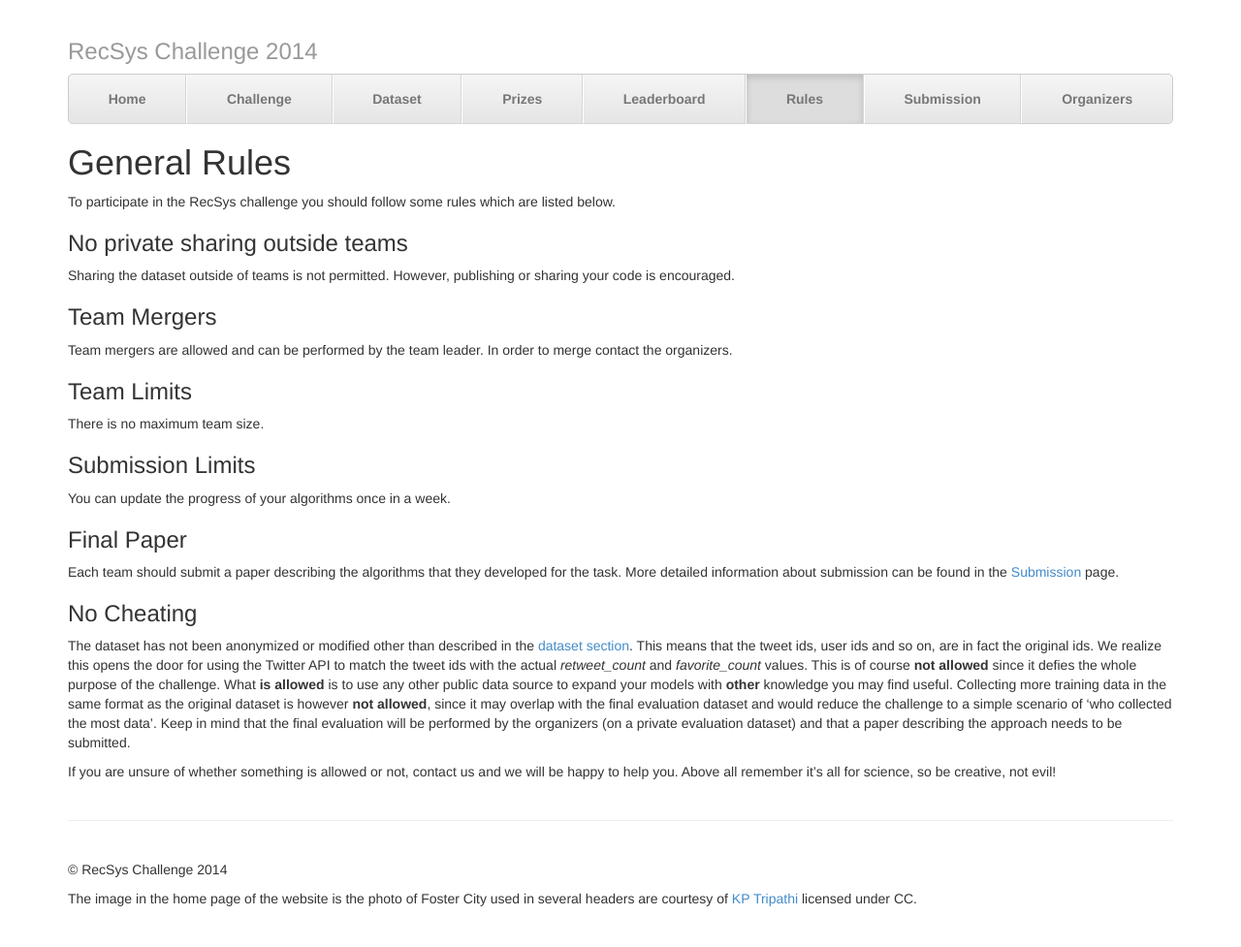
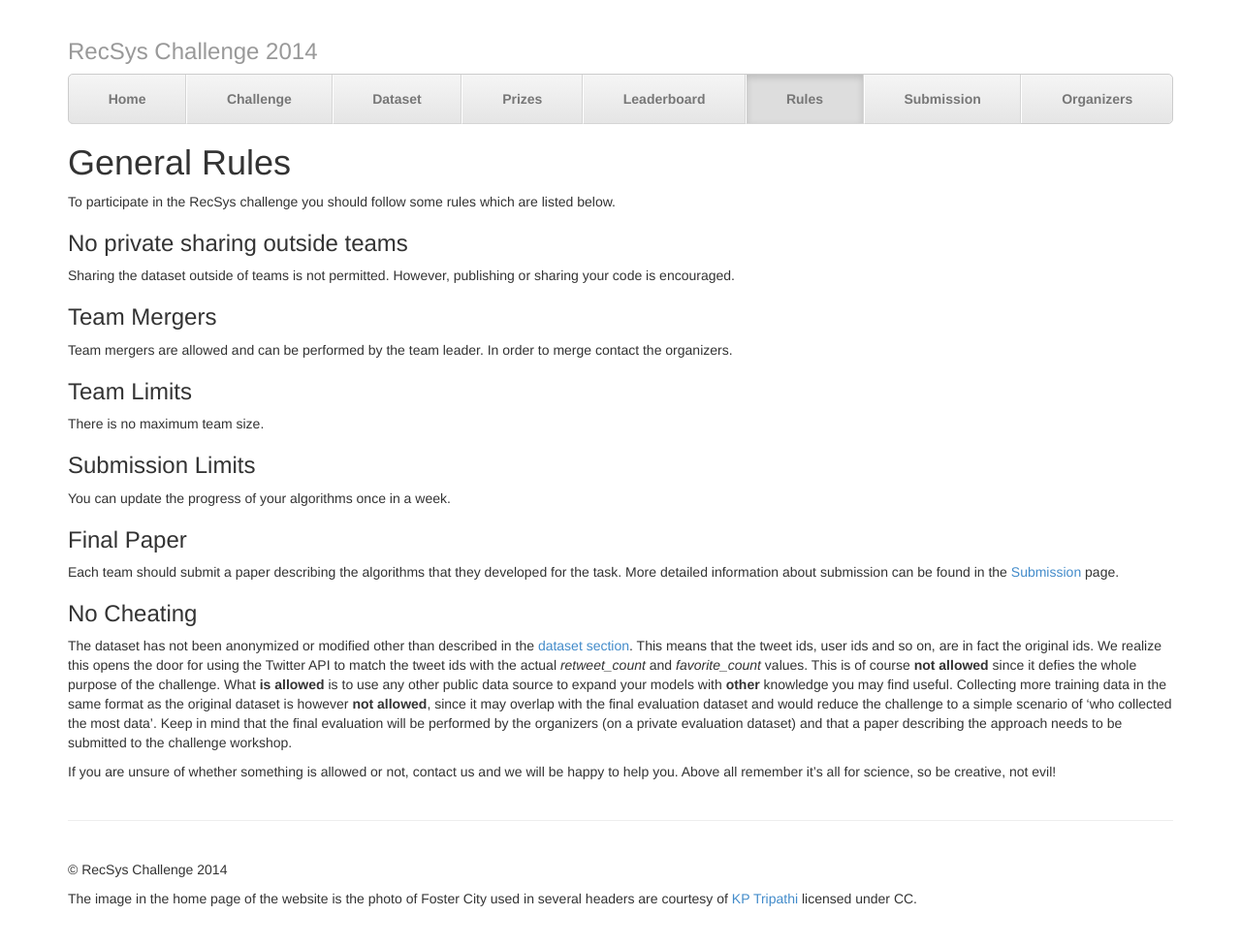
Before and after one commit to recsyschallenge/2014, a Jekyll site: the page built from rules/index.md, in a window 1280 px wide. Shown: the whole page at 97% size. Built offline with Jekyll 4.4.1, drawn with Linux system fonts in a browser that asks for light colours; Markdown is read by kramdown in place of the engine named in the settings.

Commit message:
Update index.md

```diff
--- a/rules/index.md
+++ b/rules/index.md
@@ -22,6 +22,6 @@
 
 
 ###No Cheating
-The dataset has not been anonymized or modified other than described in the [dataset section](/dataset/). This means that the tweet ids, user ids and so on, are in fact the original ids. We realize this opens the door for using the Twitter API to match the tweet ids with the actual *retweet_count* and *favorite_count* values. This is of course **not allowed** since it defies the whole purpose of the challenge. What **is allowed** is to use any other public data source to expand your models with **other** knowledge you may find useful. Collecting more training data in the same format as the original dataset is however **not allowed**, since it may overlap with the final evaluation dataset and would reduce the challenge to a simple scenario of 'who collected the most data'. Keep in mind that the final evaluation will be performed by the organizers (on a private evaluation dataset) and that a paper describing the approach needs to be submitted.
+The dataset has not been anonymized or modified other than described in the [dataset section](/dataset/). This means that the tweet ids, user ids and so on, are in fact the original ids. We realize this opens the door for using the Twitter API to match the tweet ids with the actual *retweet_count* and *favorite_count* values. This is of course **not allowed** since it defies the whole purpose of the challenge. What **is allowed** is to use any other public data source to expand your models with **other** knowledge you may find useful. Collecting more training data in the same format as the original dataset is however **not allowed**, since it may overlap with the final evaluation dataset and would reduce the challenge to a simple scenario of 'who collected the most data'. Keep in mind that the final evaluation will be performed by the organizers (on a private evaluation dataset) and that a paper describing the approach needs to be submitted to the challenge workshop.
 
 If you are unsure of whether something is allowed or not, contact us and we will be happy to help you. Above all remember it's all for science, so be creative, not evil!
```
